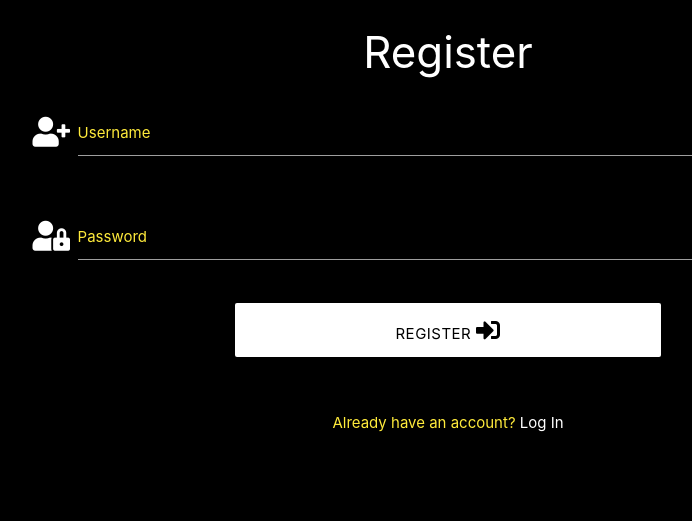
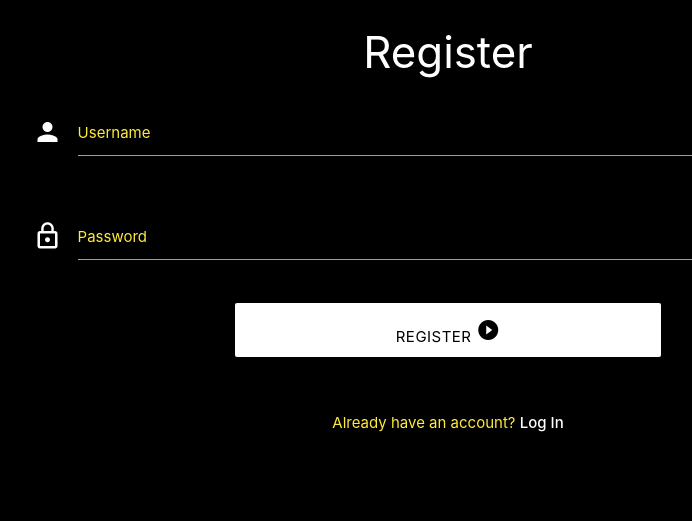
Before and after one commit to Code-Institute-Submissions/Milestone-Project-Three-7, a Flask app: page /register in a window 1280 px wide. Shown: the part 64-585 px from the top of the page, without its empty margins (192-884 px from the left). Run offline with Flask 2, Linux system fonts and the light colour scheme; some libraries are stand-ins or nearby versions.

Commit message:
Changed icons on register and log in buttons

```diff
--- a/templates/register.html
+++ b/templates/register.html
@@ -10,7 +10,7 @@
                 <!-- Username -->
                 <div class="row">
                     <div class="input-field col s12">
-                        <i class="fas fa-user-plus prefix white-text text-darken-4"></i>
+                        <i class="material-icons prefix white-text">person</i>
                         <input id="username" name="username" type="text" minlength="5"
                             maxlength="15" pattern="^[a-zA-Z0-9]{5,15}$" class="validate white-text" required>
                         <label class="yellow-text" for="username">Username</label>
@@ -19,7 +19,7 @@
                 <!-- Password -->
                 <div class="row">
                     <div class="input-field col s12">
-                        <i class="fas fa-user-lock prefix white-text text-darken-4"></i>
+                        <i class="material-icons prefix white-text">lock_outline</i>
                         <input id="password" name="password" type="password" minlength="5"
                             maxlength="15" pattern="^[a-zA-Z0-9]{5,15}$" class="validate white-text" required>
                         <label class="yellow-text" for="password">Password</label>
@@ -28,7 +28,7 @@
                 <!-- Login -->
                 <div class="row">
                     <button type="submit" class="col s6 offset-s3 btn-large white black-text text-shadow">
-                        Register <i class="fas fa-sign-in-alt"></i>
+                        Register <i class="material-icons">play_circle_filled</i>
                     </button>
                 </div>
         </form>
@@ -37,7 +37,7 @@
     <div class="row">
         <div class="col s12">
             <p class="center-align yellow-text text-size-large">
-                Already have an account? <a href="{{ url_for('login') }}" class="white-text">Log In</a>
+                Already have an account? <a href="{{ url_for('login') }}" class="white-text"><strong>Log In</strong></a>
             </p>
         </div>
     </div>
```
Also changed, not shown: templates/login.html (+4 -4 lines).
